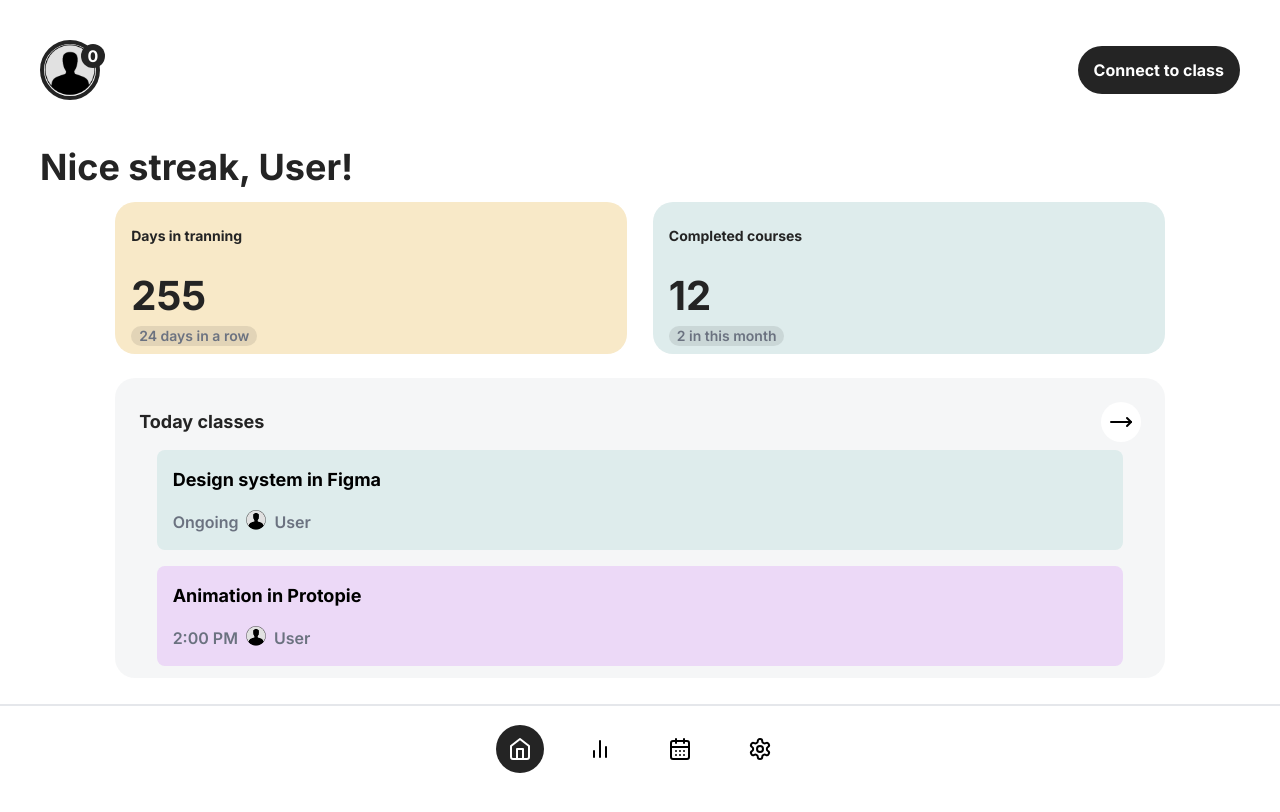
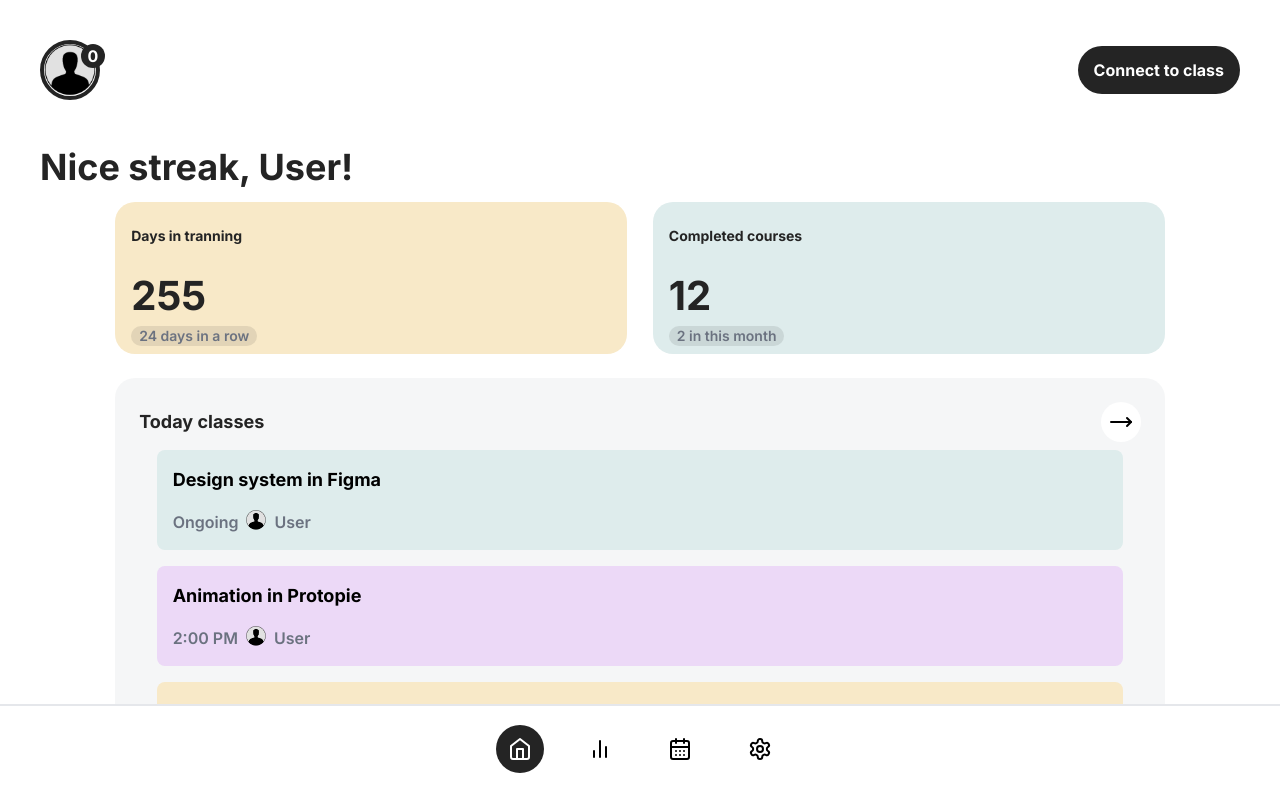
Before and after one commit to felpssdev/education-app, a Next.js app: page / in a window 1280 px wide. Shown: the top 812 px of the page. Built offline with nearby package versions, Linux system fonts and the light colour scheme.

Commit message:
feat: adiciona suporte para mais atividades

```diff
--- a/app/components/TodayClasses.tsx
+++ b/app/components/TodayClasses.tsx
@@ -1,5 +1,5 @@
 import React, { useEffect, useState } from 'react'
-import { MoveRight, Figma, LucideIcon, Chrome } from 'lucide-react'
+import { MoveRight, Figma, LucideIcon, Chrome, Book } from 'lucide-react'
 import GuestUser from '../../public/guest-user.webp'
 import { StaticImageData } from 'next/image'
 import ClassesCard from './ClassesCard'
@@ -36,12 +36,21 @@ const TodayClasses = () => {
         picture: GuestUser,
         author: 'User',
         color: 'purple'
+      },
+      {
+        id: '1003',
+        title: 'Studies',
+        icon: Book,
+        status: '4:00 PM',
+        picture: GuestUser,
+        author: 'User',
+        color: 'yellow'
       }
     ])
   }, [])
 
   return (
-    <div className='self-center w-[82%] p-4 mt-6 rounded-[20px] h-[300px] bg-gray-400/10'>
+    <div className='self-center w-[82%] p-4 mt-6 rounded-[20px] h-[60%] bg-gray-400/10'>
       <div className='flex justify-between items-center p-2'>
         <h1 className='font-bold text-lg text-main-black'>Today classes</h1>
         <MoveRight className='bg-main-white p-2 flex items-center rounded-full w-10 h-10' />
--- a/app/page.tsx
+++ b/app/page.tsx
@@ -35,7 +35,7 @@ export default function Home() {
   }, [])
 
   return (
-    <main className="w-full h-full bg-main-white flex flex-col xxs:mb-36">
+    <main className="w-full h-full bg-main-white flex flex-col mb-36">
       <Hero />
       <h1 className='font-bold text-main-black text-[36px] w-[80%] px-10 xxs:w-[100%]'>Nice streak, User!</h1>
       <div className='flex gap-[2%] justify-center'>
```
